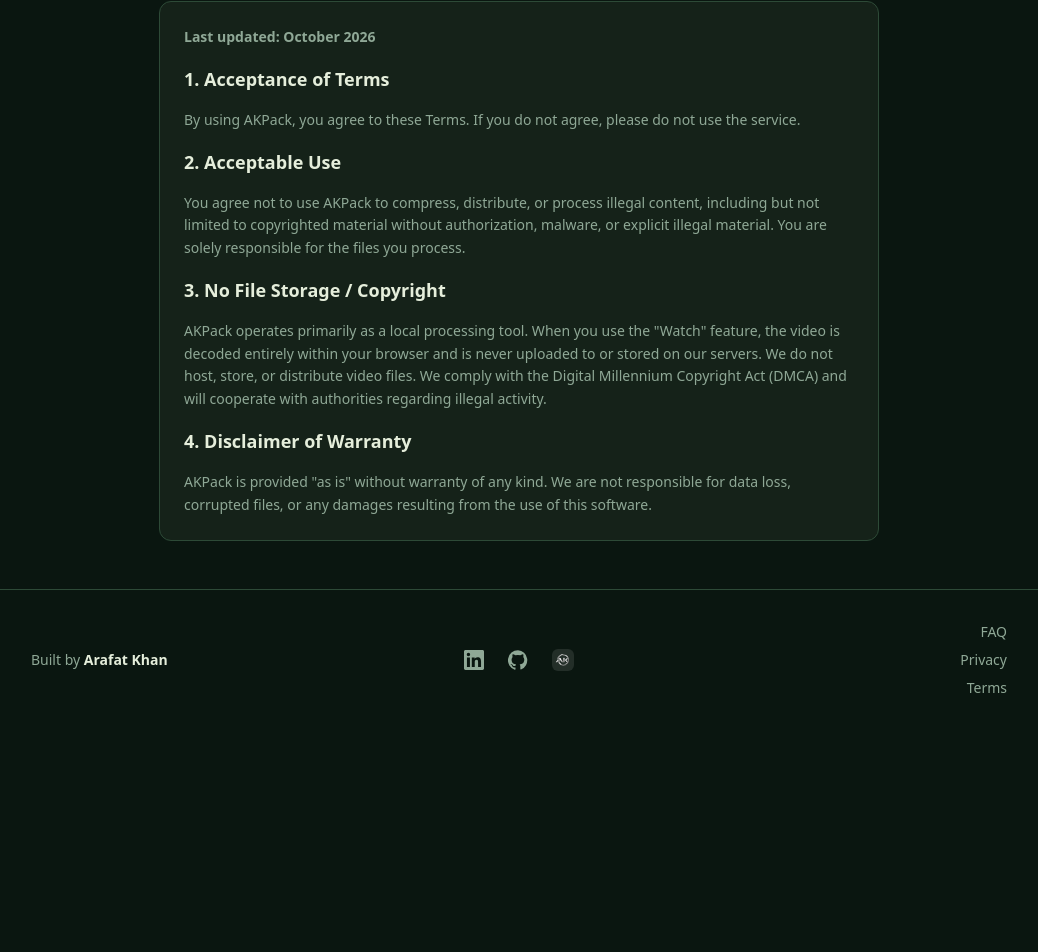
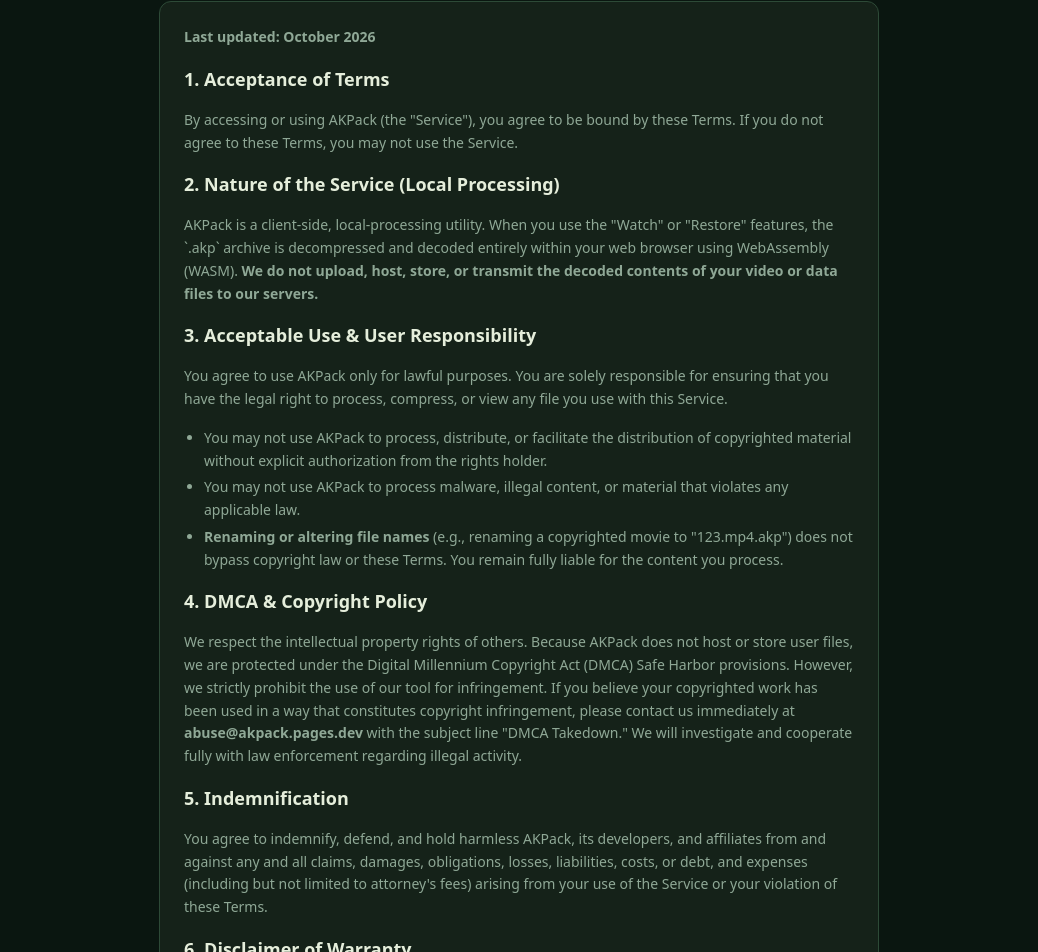
Before and after one commit to iamthearafatkhan/akpack, a React (Vite) app in the folder web/: page /terms in a window 1280 px wide. Shown: the part 172-1124 px from the top of the page, without its empty margins (121-1159 px from the left). Before the commit the page ends 902 px from the top, so only its background shows below. Built offline with nearby package versions, Linux system fonts and the light colour scheme; no server answers; the HTML template or start-up script is replaced by a standard one.

Commit message:
Feat: Add Terms link to Navbar and expand legal protections in Terms of Service

```diff
--- a/web/src/components/Navbar.tsx
+++ b/web/src/components/Navbar.tsx
@@ -17,6 +17,7 @@
                     <Link to="/" className={`hover:text-[#a3e635] transition-colors ${location.pathname === "/" ? "text-[#a3e635]" : ""}`}>Home</Link>
                     <Link to="/faq" className={`hover:text-[#a3e635] transition-colors ${location.pathname === "/faq" ? "text-[#a3e635]" : ""}`}>FAQ</Link>
                     <Link to="/privacy" className={`hover:text-[#a3e635] transition-colors ${location.pathname === "/privacy" ? "text-[#a3e635]" : ""}`}>Privacy</Link>
+                    <Link to="/terms" className={`hover:text-[#a3e635] transition-colors ${location.pathname === "/terms" ? "text-[#a3e635]" : ""}`}>Terms</Link>
                 </div>
             </div>
         </nav>
--- a/web/src/pages/Terms.tsx
+++ b/web/src/pages/Terms.tsx
@@ -12,16 +12,30 @@
                     <p><strong>Last updated: October 2026</strong></p>
 
                     <h2 className="text-lg font-semibold text-[#e5eedb] mt-6 mb-2">1. Acceptance of Terms</h2>
-                    <p>By using AKPack, you agree to these Terms. If you do not agree, please do not use the service.</p>
+                    <p>By accessing or using AKPack (the "Service"), you agree to be bound by these Terms. If you do not agree to these Terms, you may not use the Service.</p>
 
-                    <h2 className="text-lg font-semibold text-[#e5eedb] mt-6 mb-2">2. Acceptable Use</h2>
-                    <p>You agree not to use AKPack to compress, distribute, or process illegal content, including but not limited to copyrighted material without authorization, malware, or explicit illegal material. You are solely responsible for the files you process.</p>
+                    <h2 className="text-lg font-semibold text-[#e5eedb] mt-6 mb-2">2. Nature of the Service (Local Processing)</h2>
+                    <p>AKPack is a client-side, local-processing utility. When you use the "Watch" or "Restore" features, the `.akp` archive is decompressed and decoded entirely within your web browser using WebAssembly (WASM). <strong>We do not upload, host, store, or transmit the decoded contents of your video or data files to our servers.</strong></p>
 
-                    <h2 className="text-lg font-semibold text-[#e5eedb] mt-6 mb-2">3. No File Storage / Copyright</h2>
-                    <p>AKPack operates primarily as a local processing tool. When you use the "Watch" feature, the video is decoded entirely within your browser and is never uploaded to or stored on our servers. We do not host, store, or distribute video files. We comply with the Digital Millennium Copyright Act (DMCA) and will cooperate with authorities regarding illegal activity.</p>
+                    <h2 className="text-lg font-semibold text-[#e5eedb] mt-6 mb-2">3. Acceptable Use & User Responsibility</h2>
+                    <p>You agree to use AKPack only for lawful purposes. You are solely responsible for ensuring that you have the legal right to process, compress, or view any file you use with this Service.</p>
+                    <ul className="list-disc pl-5 mt-2 space-y-1">
+                        <li>You may not use AKPack to process, distribute, or facilitate the distribution of copyrighted material without explicit authorization from the rights holder.</li>
+                        <li>You may not use AKPack to process malware, illegal content, or material that violates any applicable law.</li>
+                        <li><strong>Renaming or altering file names</strong> (e.g., renaming a copyrighted movie to "123.mp4.akp") does not bypass copyright law or these Terms. You remain fully liable for the content you process.</li>
+                    </ul>
 
-                    <h2 className="text-lg font-semibold text-[#e5eedb] mt-6 mb-2">4. Disclaimer of Warranty</h2>
-                    <p>AKPack is provided "as is" without warranty of any kind. We are not responsible for data loss, corrupted files, or any damages resulting from the use of this software.</p>
+                    <h2 className="text-lg font-semibold text-[#e5eedb] mt-6 mb-2">4. DMCA & Copyright Policy</h2>
+                    <p>We respect the intellectual property rights of others. Because AKPack does not host or store user files, we are protected under the Digital Millennium Copyright Act (DMCA) Safe Harbor provisions. However, we strictly prohibit the use of our tool for infringement. If you believe your copyrighted work has been used in a way that constitutes copyright infringement, please contact us immediately at <strong>abuse@akpack.pages.dev</strong> with the subject line "DMCA Takedown." We will investigate and cooperate fully with law enforcement regarding illegal activity.</p>
+
+                    <h2 className="text-lg font-semibold text-[#e5eedb] mt-6 mb-2">5. Indemnification</h2>
+                    <p>You agree to indemnify, defend, and hold harmless AKPack, its developers, and affiliates from and against any and all claims, damages, obligations, losses, liabilities, costs, or debt, and expenses (including but not limited to attorney's fees) arising from your use of the Service or your violation of these Terms.</p>
+
+                    <h2 className="text-lg font-semibold text-[#e5eedb] mt-6 mb-2">6. Disclaimer of Warranty</h2>
+                    <p>AKPack is provided "as is" and "as available" without warranties of any kind, either express or implied. We do not guarantee that the Service will be uninterrupted, secure, or error-free. We are not responsible for data loss, corrupted files, or any damages resulting from the use of this software.</p>
+
+                    <h2 className="text-lg font-semibold text-[#e5eedb] mt-6 mb-2">7. Modifications to Service</h2>
+                    <p>We reserve the right to modify or discontinue, temporarily or permanently, the Service (or any part thereof) with or without notice. We shall not be liable to you or any third party for any modification, suspension, or discontinuance of the Service.</p>
                 </div>
             </div>
             <Footer />
```
